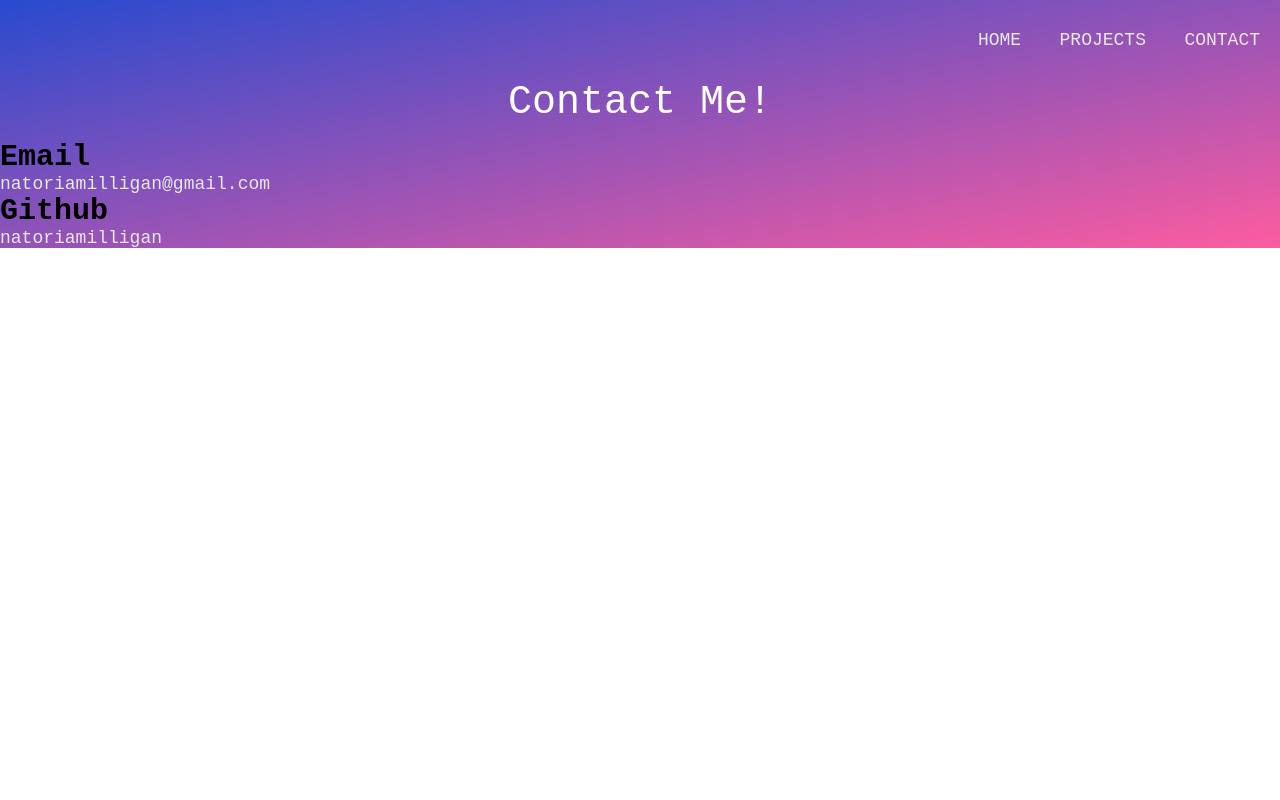
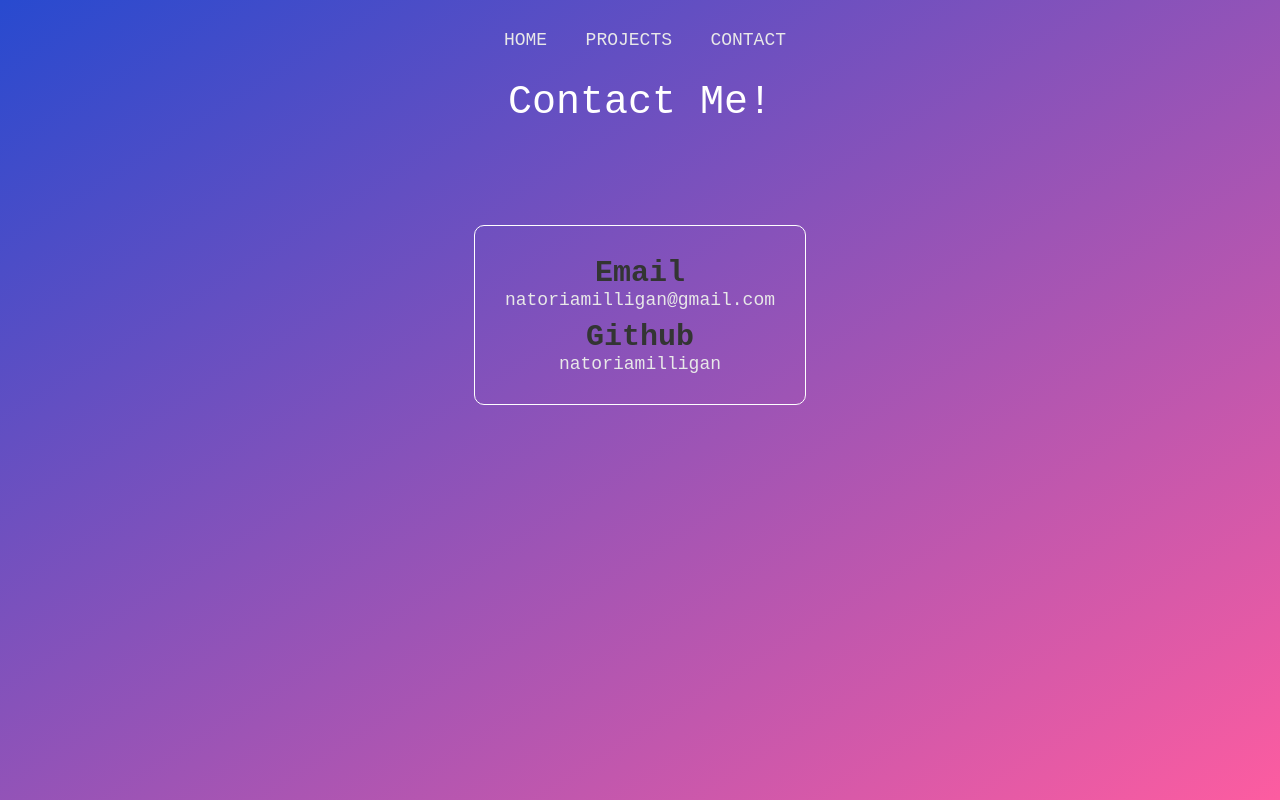
Before and after one commit to natoriamilligan/portfolio-website, a plain HTML site: page contact.html in a window 1280 px wide. Drawn offline with Linux system fonts and the light colour scheme.

Commit message:
styled text for contacts

```diff
--- a/style.css
+++ b/style.css
@@ -185,6 +185,30 @@ span {
     width: 100%;
 }
 
+#contact-wrapper {
+    display: flex;
+    flex-direction: column;
+    height: 100vh;
+    padding: 0 15px 0 15px;
+}
+
+#contact-info-container {
+    display: flex;
+    flex-direction: column;
+    align-items: center;
+    gap: 10px;
+    margin-top: 100px;
+    border: solid 1px white;
+    border-radius: 10px;
+    padding: 30px;
+    width: 100%;
+    color: #333533;
+}
+
+.contact-title {
+    text-align: center;
+}
+
 @media all and (min-width: 500px) {
     #home-container {
         margin: 0 auto;
@@ -192,6 +216,11 @@ span {
     }
 
     #projects-container {
+        margin: 0 auto;
+        max-width: 650px;
+    }
+
+    #contact-container {
         margin: 0 auto;
         max-width: 650px;
     }
@@ -214,12 +243,10 @@ span {
         gap: 20px;
     }
 
-
     .project-thumbnail {
         margin-bottom: 0px;
     }
 }
-
 
 
 
@@ -292,40 +319,4 @@ svg {
 }
 
 
-
-
-
-#contact-wrapper {
-    display: flex;
-    flex-direction: column;
-    width: 100vw;
-    height: 100vh;
-}
-
-#contact-container {
-    display: flex;
-    flex-direction: column;
-    align-items: center;
-}
-
-#contact-info-container {
-    display: flex;
-    justify-content: space-between;
-    margin-top: 100px;
-    border: solid 1px white;
-    border-radius: 10px;
-    padding: 30px;
-    min-width: 40%;
-}
-
-.contacts {
-    color: white;
-}
-
-.contact-links {
-    display: inline-block;
-    font-size: 1rem;
-    font-family: monospace;
-}
-
 */
```
